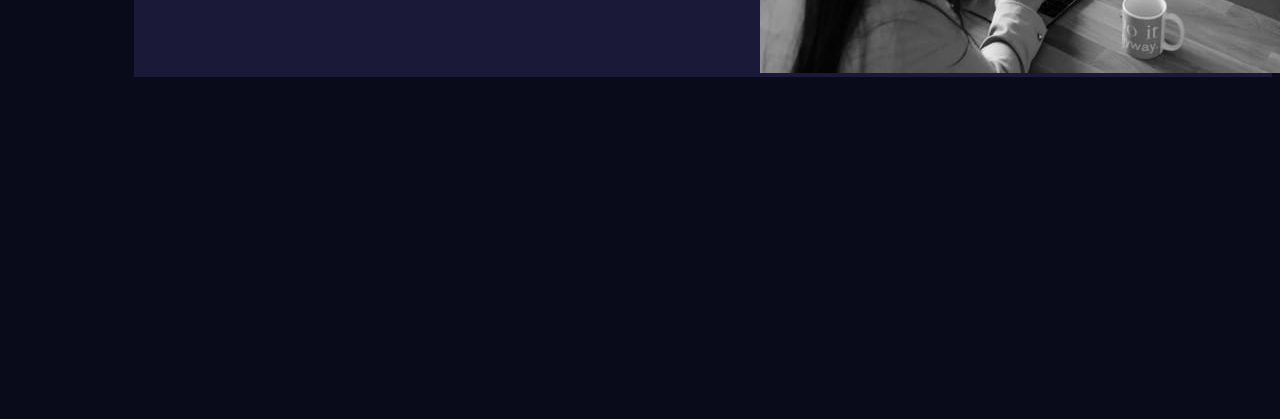
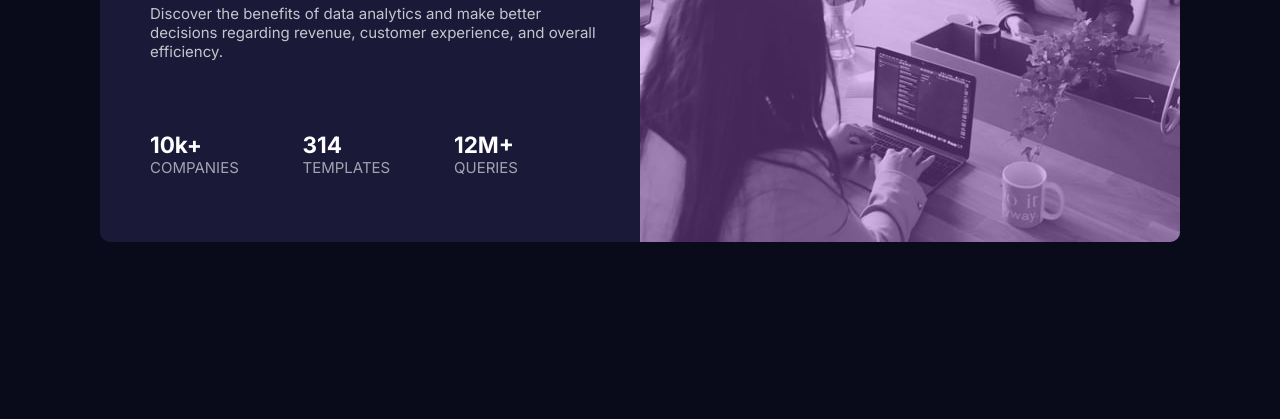
Before and after one commit to BjarneBetjent/frontend-Stats-preview-card-component, a plain HTML site: page index.html in a window 1280 px wide. Shown: the part 381-800 px from the top of the page. Drawn offline with Linux system fonts and the light colour scheme.

Commit message:
submission

```diff
--- a/index.html
+++ b/index.html
@@ -7,6 +7,8 @@
     <meta name="viewport" content="width=device-width, initial-scale=1.0">
     <title>Stats Preview Card Component</title>
     <link rel="stylesheet" href="./styles/styles.css">
+    <link rel="preconnect" href="https://fonts.gstatic.com">
+<link href="https://fonts.googleapis.com/css2?family=Inter:wght@400;700&family=Lexend+Deca&display=swap" rel="stylesheet">
 </head>
 
 <body>
@@ -31,7 +33,8 @@
             </div>
         </div>
         <div class="image">
-            <img src="./../images/image-header-desktop.jpg" alt="People working at a desk">
+            <div class="overlay"></div>
+            <!--<img src="./../images/image-header-desktop.jpg" alt="People working at a desk">-->
         </div>
     </div>
 </body>
--- a/styles/styles.css
+++ b/styles/styles.css
@@ -1,37 +1,85 @@
-
+* {
+    margin: 0px;
+    padding: 0px;
+    }
 
 :root {
     --main-background: hsl(233, 47%, 7%);
     --card-background: hsl(244, 38%, 16%);
     --purple-text: hsl(277, 64%, 61%);
+    --font-main: hsl(0, 0%, 100%);
+    --font-main-p: hsla(0, 0%, 100%, 0.75);
+    --font-stat-heading: hsla(0, 0%, 100%, 0.6);
 }
 
 body {
     background-color: var(--main-background);
     padding: 0 0;
+    display: flex;
+    justify-content: center;
+    align-items: center;
+    height: 100vh;
+    font-size: 15px;
+    font-family: 'Inter', sans-serif;
+    font-weight: 700;
 }
 
 .container {
     background-color: var(--card-background);
-    min-height: 80%;
-    width: 90%;
-    float: right;
-    border-top-left-radius: 2%;
+    width: 1080px;
+    height: 446px;
     display: grid;
-    grid-template-columns: 55% 45%;
+    grid-template-columns: 50% 50%;
+    border-radius: 10px;
 }
 
 .info {
-    color: white;
+    color: var(--font-main);
     grid-column-start: 1;
     grid-column-end: 2;
+    padding: 70px 30px 50px 50px;
 }
+
+.info h1 {
+    font-size: 40px;
+    margin-bottom: 40px;
+}
+
+.info p {
+    color: var(--font-main-p);
+    font-weight: 400;
+}
+
+.stat-numbers p {
+    color: var(--font-stat-heading);
+    font-weight: 400;
+}
+
 
 .image {
     grid-column-start: 2;
     grid-column-end: 3;
+    background: #000 url("./../images/image-header-desktop.jpg");
+    border-top-right-radius: 10px;
+    border-bottom-right-radius: 10px;
+}
+
+.overlay {
+    width: 100%;
+    height: 100%;
+    background: var(--purple-text);
+    opacity: .4;
+    border-top-right-radius: 10px;
+    border-bottom-right-radius: 10px;
 }
 
 span {
     color: var(--purple-text);
 }
+
+.stats {
+    margin-top: 70px;
+    width: 80%;
+    display: flex;
+    justify-content: space-between;
+}
```
